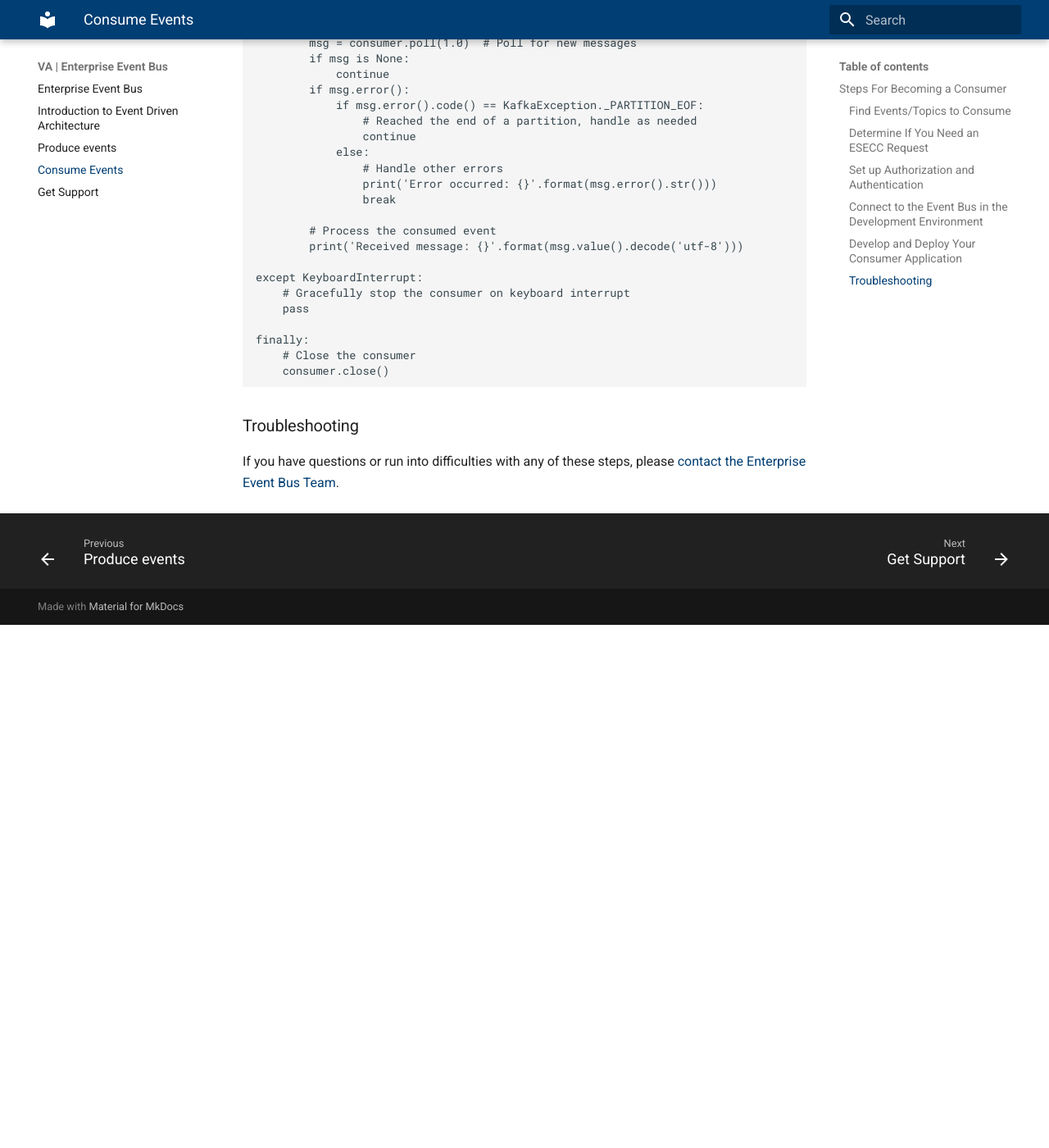
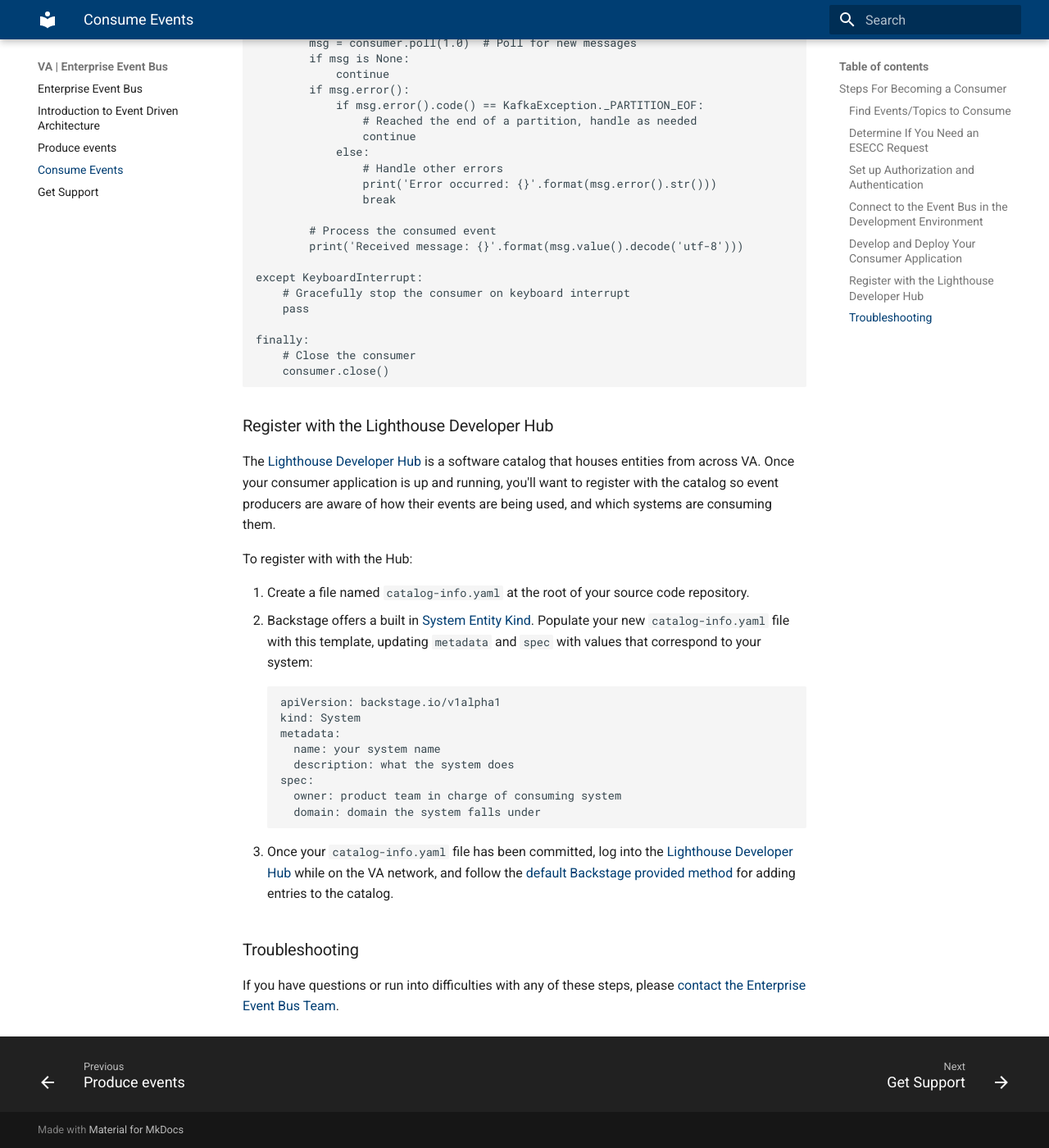
Before and after one commit to department-of-veterans-affairs/ves-event-bus-developer-portal, an MkDocs documentation site: the page built from docs/consume-events.md, in a window 1280 px wide and 1400 px high, scrolled down 2928 px. Shown: the whole window at 82% size. Built offline with MkDocs 1.6.1 and Material for MkDocs 9.7.7, drawn with Linux system fonts in a browser that asks for light colours; before the commit the page ends 3690 px from its top, so only the background shows below that.

Commit message:
update consume events documentation

````diff
--- a/docs/consume-events.md
+++ b/docs/consume-events.md
@@ -87,6 +87,26 @@
     # Close the consumer
     consumer.close()
 ```
+### Register with the Lighthouse Developer Hub
+The [Lighthouse Developer Hub](https://hub.lighthouse.va.gov/) is a software catalog that houses entities from across VA. Once your consumer application is up and running, you'll want to register with the catalog so event producers are aware of how their events are being used, and which systems are consuming them.
+
+To register with with the Hub:
+
+1. Create a file named `catalog-info.yaml` at the root of your source code repository.
+2. Backstage offers a built in [System Entity Kind](https://backstage.io/docs/features/software-catalog/descriptor-format#kind-system). Populate your new `catalog-info.yaml` file with this template, updating `metadata` and `spec` with values that correspond to your system:
+
+
+        apiVersion: backstage.io/v1alpha1
+        kind: System
+        metadata:
+          name: your system name
+          description: what the system does
+        spec:
+          owner: product team in charge of consuming system
+          domain: domain the system falls under
+
+
+3. Once your `catalog-info.yaml` file has been committed, log into the [Lighthouse Developer Hub](https://hub.lighthouse.va.gov/) while on the VA network, and follow the [default Backstage provided method](https://backstage.io/docs/features/software-catalog/#adding-components-to-the-catalog) for adding entries to the catalog.
 
 ### Troubleshooting
 If you have questions or run into difficulties with any of these steps, please [contact the Enterprise Event Bus Team](get-support.md).
````
